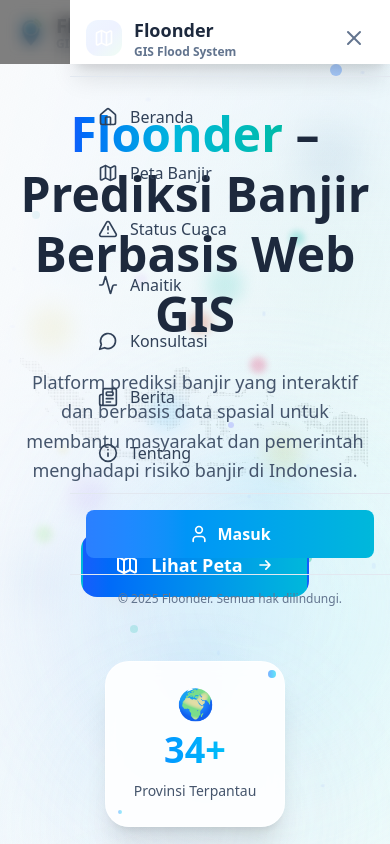
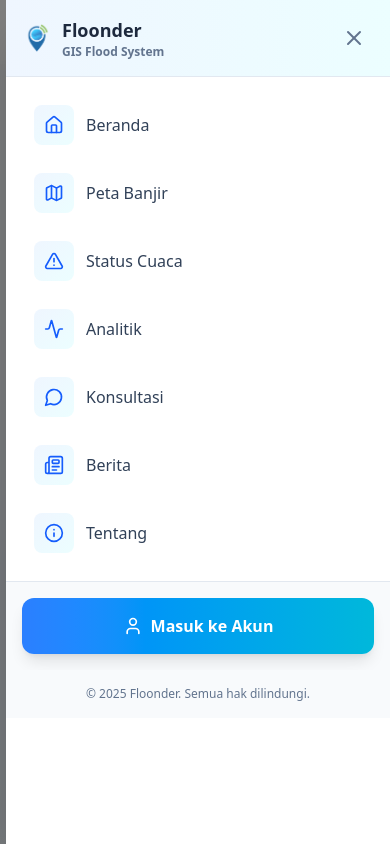
Before and after one commit to Floonder/Floonder-FE, a React (Vite) app: page / in a window 390 px wide. Both pictures are taken after a click on the button 354 px from the left and 32 px from the top of the page. Shown: the top 844 px of the page. Built offline with nearby package versions, Linux system fonts and the light colour scheme.

Commit message:
Refactor Navbar component: Improve mobile menu functionality, enhance UI elements, and fix dropdown behavior

```diff
--- a/src/components/Navbar.jsx
+++ b/src/components/Navbar.jsx
@@ -38,6 +38,7 @@ const Navbar = () => {
       document.body.style.overflow = "hidden";
     } else {
       document.body.style.overflow = "unset";
+      setDropdownOpen(null);
     }
   };
 
@@ -55,11 +56,6 @@ const Navbar = () => {
       name: "Peta Banjir",
       path: "/maps",
       icon: Map,
-      // submenu: [
-      //   { name: "Peta Real-time", path: "/maps/realtime" },
-      //   { name: "Analisis Risiko", path: "/maps/risk-analysis" },
-      //   { name: "Riwayat Banjir", path: "/maps/history" },
-      // ],
     },
     {
       name: "Status Cuaca",
@@ -67,7 +63,7 @@ const Navbar = () => {
       icon: AlertTriangle,
     },
     {
-      name: "Anaitik",
+      name: "Analitik",
       path: "/analytics",
       icon: Activity,
     },
@@ -111,7 +107,7 @@ const Navbar = () => {
                   onder
                 </span>
               </span>
-              <span className="text-xs text-slate-500 -mt-1">
+              <span className="text-xs text-slate-500 -mt-1 hidden sm:block">
                 GIS Flood System
               </span>
             </div>
@@ -177,65 +173,99 @@ const Navbar = () => {
           {/* Mobile Menu Button */}
           <div className="lg:hidden">
             <button
-              className="p-2 text-slate-700 hover:text-blue-600 hover:bg-blue-50 rounded-lg transition-colors"
+              className="p-2 text-slate-700 hover:text-blue-600 hover:bg-blue-50 rounded-lg transition-colors relative z-50"
               onClick={toggleMenu}
             >
-              <Menu className="h-6 w-6" />
+              <div className="relative w-6 h-6">
+                <Menu
+                  className={`h-6 w-6 absolute top-0 left-0 transition-all duration-300 ${
+                    isMenuOpen ? "opacity-0 rotate-180" : "opacity-100 rotate-0"
+                  }`}
+                />
+                <X
+                  className={`h-6 w-6 absolute top-0 left-0 transition-all duration-300 ${
+                    isMenuOpen
+                      ? "opacity-100 rotate-0"
+                      : "opacity-0 -rotate-180"
+                  }`}
+                />
+              </div>
             </button>
           </div>
         </div>
+      </nav>
 
-        {/* Mobile Menu */}
+      {/* Mobile Menu Overlay */}
       <div
-          className={`lg:hidden fixed inset-0 z-50 transform transition-transform duration-300 ${
-            isMenuOpen ? "translate-x-0" : "translate-x-full"
+        className={`lg:hidden fixed inset-0 z-50 transition-all duration-300 ${
+          isMenuOpen ? "visible opacity-100" : "invisible opacity-0"
         }`}
       >
         {/* Backdrop */}
         <div
-            className="absolute inset-0 bg-black/50 backdrop-blur-sm"
+          className={`absolute inset-0 bg-black/50 backdrop-blur-sm transition-all duration-300 ${
+            isMenuOpen ? "opacity-100" : "opacity-0"
+          }`}
           onClick={toggleMenu}
         />
 
-          {/* Menu Panel */}
-          <div className="absolute right-0 top-0 h-full w-80 max-w-full bg-white shadow-xl">
-            {/* Header */}
-            <div className="flex items-center justify-between p-4 border-b border-slate-200">
+        {/* Mobile Menu Panel */}
+        <div
+          className={`absolute top-0 right-0 h-full w-full max-w-sm bg-white shadow-2xl transform transition-transform duration-300 ease-out ${
+            isMenuOpen ? "translate-x-0" : "translate-x-full"
+          }`}
+        >
+          {/* Mobile Header */}
+          <div className="flex items-center justify-between p-4 border-b border-slate-200 bg-gradient-to-r from-blue-50 to-cyan-50">
             <a
               href="/"
               className="flex items-center text-slate-800 font-bold"
               onClick={toggleMenu}
             >
-                <div className="bg-gradient-to-br from-blue-50 via-indigo-50 to-green-50 p-2 rounded-xl mr-3">
-                  <Map className="h-5 w-5 text-white" />
-                </div>
+              <img
+                src="Artboard 3.png"
+                alt="logo"
+                className="h-8 sm:h-10 mr-2"
+              />
               <div>
-                  <span className="text-lg">Floonder</span>
+                <span className="text-lg font-bold">Floonder</span>
                 <div className="text-xs text-slate-500">GIS Flood System</div>
               </div>
             </a>
             <button
               onClick={toggleMenu}
-                className="p-2 text-slate-500 hover:text-slate-700 hover:bg-slate-100 rounded-lg transition-colors"
+              className="p-2 text-slate-500 hover:text-slate-700 hover:bg-white/50 rounded-lg transition-colors"
             >
               <X className="h-6 w-6" />
             </button>
           </div>
 
-            {/* Menu Items */}
-            <div className="flex-1 overflow-y-auto p-4">
-              <div className="space-y-2">
-                {menuItems.map((item) => (
-                  <div key={item.name}>
+          {/* Mobile Menu Items */}
+          <div className="flex-1 overflow-y-auto py-4">
+            <div className="px-4 space-y-1">
+              {menuItems.map((item, index) => (
+                <div
+                  key={item.name}
+                  className={`transform transition-all duration-300 ${
+                    isMenuOpen
+                      ? "translate-x-0 opacity-100"
+                      : "translate-x-8 opacity-0"
+                  }`}
+                  style={{
+                    transitionDelay: isMenuOpen ? `${index * 50}ms` : "0ms",
+                  }}
+                >
                   {item.submenu ? (
                     <div>
                       <button
                         onClick={() => handleDropdown(item.name)}
-                          className="flex items-center justify-between w-full p-3 text-left text-slate-700 hover:text-blue-600 hover:bg-blue-50 rounded-lg transition-all duration-200"
+                        className="flex items-center justify-between w-full p-3 text-left text-slate-700 hover:text-blue-600 hover:bg-blue-50 rounded-xl transition-all duration-200 group"
                       >
                         <div className="flex items-center">
-                            <item.icon className="w-5 h-5 mr-3" />
-                            {item.name}
+                          <div className="w-10 h-10 flex items-center justify-center bg-gradient-to-br from-blue-50 to-cyan-50 rounded-lg mr-3 group-hover:from-blue-100 group-hover:to-cyan-100 transition-colors">
+                            <item.icon className="w-5 h-5 text-blue-600" />
+                          </div>
+                          <span className="font-medium">{item.name}</span>
                         </div>
                         <ChevronDown
                           className={`w-4 h-4 transition-transform ${
@@ -243,8 +273,14 @@ const Navbar = () => {
                           }`}
                         />
                       </button>
-                        {dropdownOpen === item.name && (
-                          <div className="ml-6 mt-2 space-y-1">
+                      <div
+                        className={`overflow-hidden transition-all duration-300 ${
+                          dropdownOpen === item.name
+                            ? "max-h-96 opacity-100"
+                            : "max-h-0 opacity-0"
+                        }`}
+                      >
+                        <div className="ml-12 mt-2 space-y-1">
                           {item.submenu.map((subItem) => (
                             <a
                               key={subItem.name}
@@ -256,16 +292,18 @@ const Navbar = () => {
                             </a>
                           ))}
                         </div>
-                        )}
+                      </div>
                     </div>
                   ) : (
                     <a
                       href={item.path}
-                        className="flex items-center p-3 text-slate-700 hover:text-blue-600 hover:bg-blue-50 rounded-lg transition-all duration-200"
+                      className="flex items-center p-3 text-slate-700 hover:text-blue-600 hover:bg-blue-50 rounded-xl transition-all duration-200 group"
                       onClick={toggleMenu}
                     >
-                        <item.icon className="w-5 h-5 mr-3" />
-                        {item.name}
+                      <div className="w-10 h-10 flex items-center justify-center bg-gradient-to-br from-blue-50 to-cyan-50 rounded-lg mr-3 group-hover:from-blue-100 group-hover:to-cyan-100 transition-colors">
+                        <item.icon className="w-5 h-5 text-blue-600" />
+                      </div>
+                      <span className="font-medium">{item.name}</span>
                     </a>
                   )}
                 </div>
@@ -274,24 +312,23 @@ const Navbar = () => {
           </div>
 
           {/* Mobile Auth Section */}
-            <div className="p-4 border-t border-slate-200 space-y-3">
+          <div className="p-4 border-t border-slate-200 bg-slate-50">
             <a
               href="/auth"
-                className="flex items-center justify-center w-full p-3 bg-gradient-to-r from-blue-500 to-cyan-500 text-white hover:from-blue-600 hover:to-cyan-600 font-semibold rounded-lg transition-all duration-300"
+              className="flex items-center justify-center w-full p-4 bg-gradient-to-r from-blue-500 to-cyan-500 text-white hover:from-blue-600 hover:to-cyan-600 font-semibold rounded-xl transition-all duration-300 shadow-lg hover:shadow-xl transform hover:scale-105"
               onClick={toggleMenu}
             >
               <User className="w-5 h-5 mr-2" />
-                Masuk
+              Masuk ke Akun
             </a>
           </div>
 
-            {/* Footer */}
-            <div className="p-4 text-center text-xs text-slate-500 border-t border-slate-200">
+          {/* Mobile Footer */}
+          <div className="p-4 text-center text-xs text-slate-500 bg-slate-50">
             © 2025 Floonder. Semua hak dilindungi.
           </div>
         </div>
       </div>
-      </nav>
     </>
   );
 };
```
Lines whose indentation alone changed are shown as unchanged.
